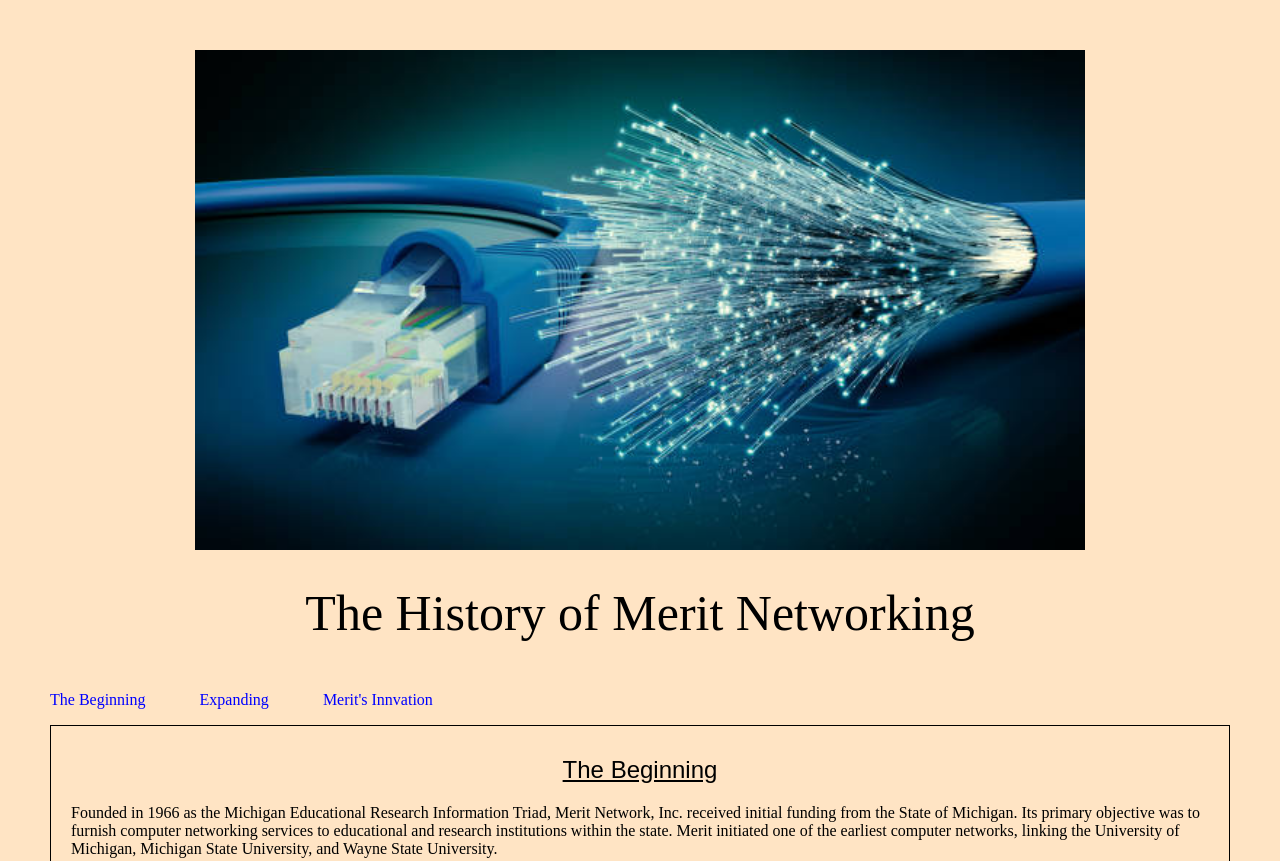
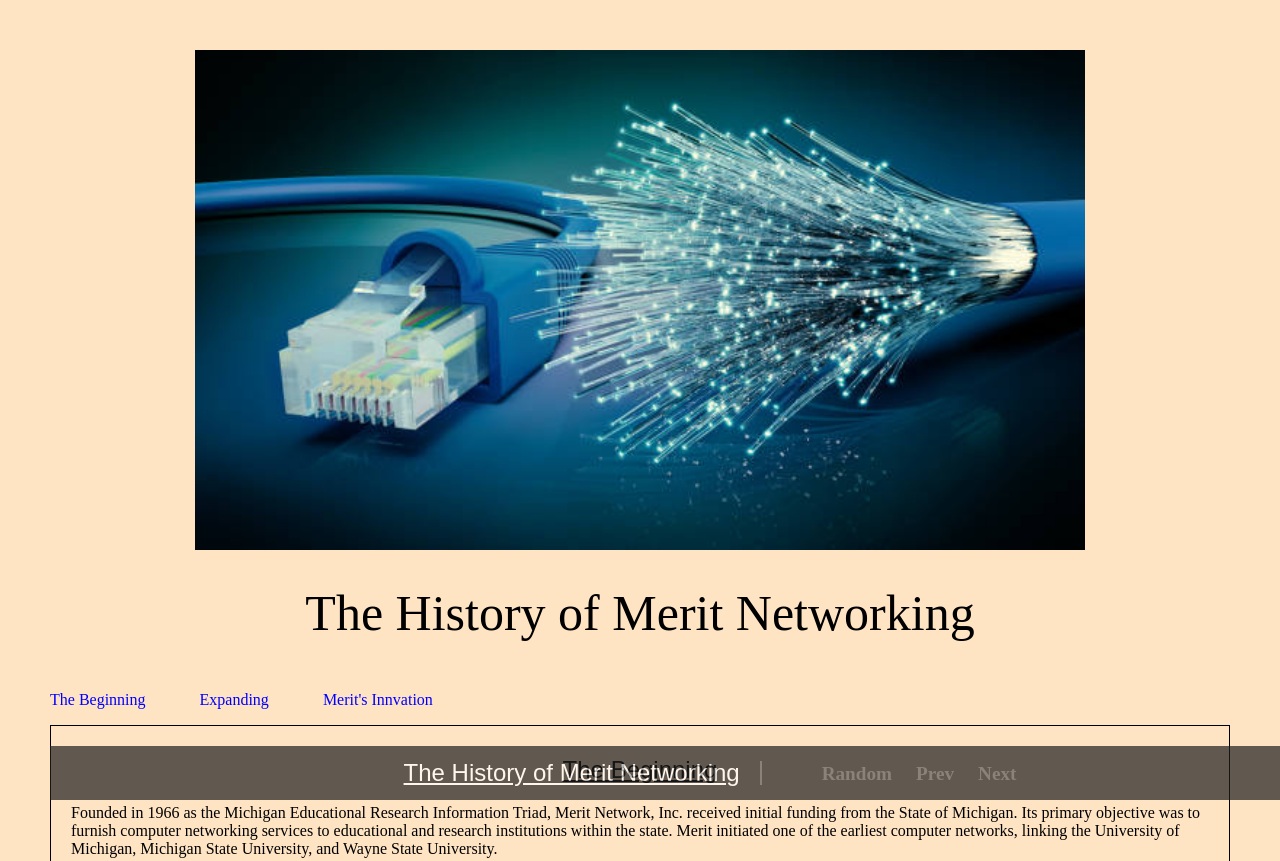
Before and after one commit to Lehigh-University-Design/project-1-awb324, a plain HTML site: page index.html in a window 1280 px wide. Shown: the top 861 px of the page. Drawn offline with Linux system fonts and the light colour scheme; a web font is replaced by a local one.

Commit message:
nav fixes

```diff
--- a/css/style.css
+++ b/css/style.css
@@ -83,3 +83,60 @@
     padding: 2px;
 
 }
+
+/* Navbar */
+
+.navbar {
+    /* Variables */
+    --color-navbar-bg: #1f1f1f;
+    --color-dark-faded: #5a5a5a;
+    --color-text: #ffffff;
+    --color-link: var(--color-dark-faded);
+    --color-hover: var(--color-text);
+
+    /* Properties */
+    position: fixed;
+    bottom: 0;
+    background-color: var(--color-navbar-bg);
+    display: flex;
+    justify-content: center;
+    opacity: 0.70;
+    width: 100%;
+    padding-block: 15px;
+
+    p, a, h1, h2, h3, h4, h5, h6, em, div, li, span, strong {
+        margin: 0px;
+        line-height: 100%;
+        color: var(--color-text);
+    }
+}
+
+.navbar-name {
+    margin: 0px;
+    padding-right: 20px;
+    border-right: 2px solid var(--color-dark-faded);
+    color: var(--color-text);
+}
+
+.navbar-links {
+    margin: 0px;
+    padding-top: 3px;
+}
+
+.navbar a {
+    text-decoration: none;
+    font-size: larger;
+    font-weight: bold;
+    margin-left: 20px;
+    color: var(--color-link);
+}
+
+.navbar a.active,
+.navbar a:hover {
+    color: var(--color-text);
+}
+
+.navbar-padding {
+    margin: 0px;
+    padding: 0px;
+}
--- a/index.html
+++ b/index.html
@@ -3,7 +3,7 @@
 <head>
     <meta name="viewport" content="width=device-width, initial-scale=1.0">
     <title>Merit Networking</title>
-    <link rel="stylesheet" href="./css/style.css">
+    <link rel="stylesheet" href="css/style.css">
 
     <link rel="preconnect" href="https://fonts.googleapis.com">
     <link rel="preconnect" href="https://fonts.gstatic.com" crossorigin>
@@ -100,5 +100,20 @@
 
         </div>
 
+        <footer>
+            <nav class="navbar">
+                <ul class="navbar-name">
+                    <h2>The History of Merit Networking</h2>
+                </ul>
+
+                <ul class="navbar-links">
+                    <a href="#" onclick="goToRandom()">Random</a>
+                    <a href="#" onclick="goToPrevious()">Prev</a>
+                    <a href="#" onclick="goToNext()">Next</a>
+                </ul>
+            </nav>
+            <div class="navbar-padding"></div>
+        </footer>
+
 </body>
 </html>
```
